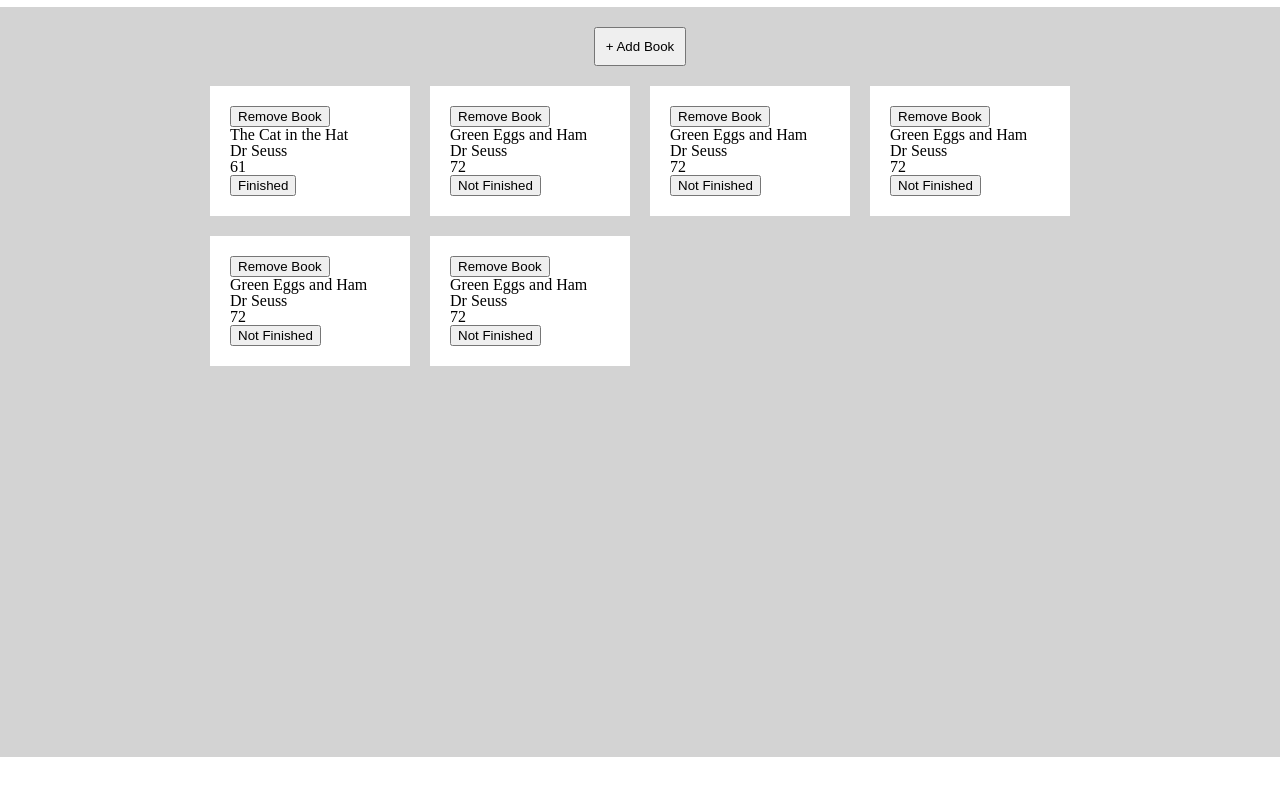
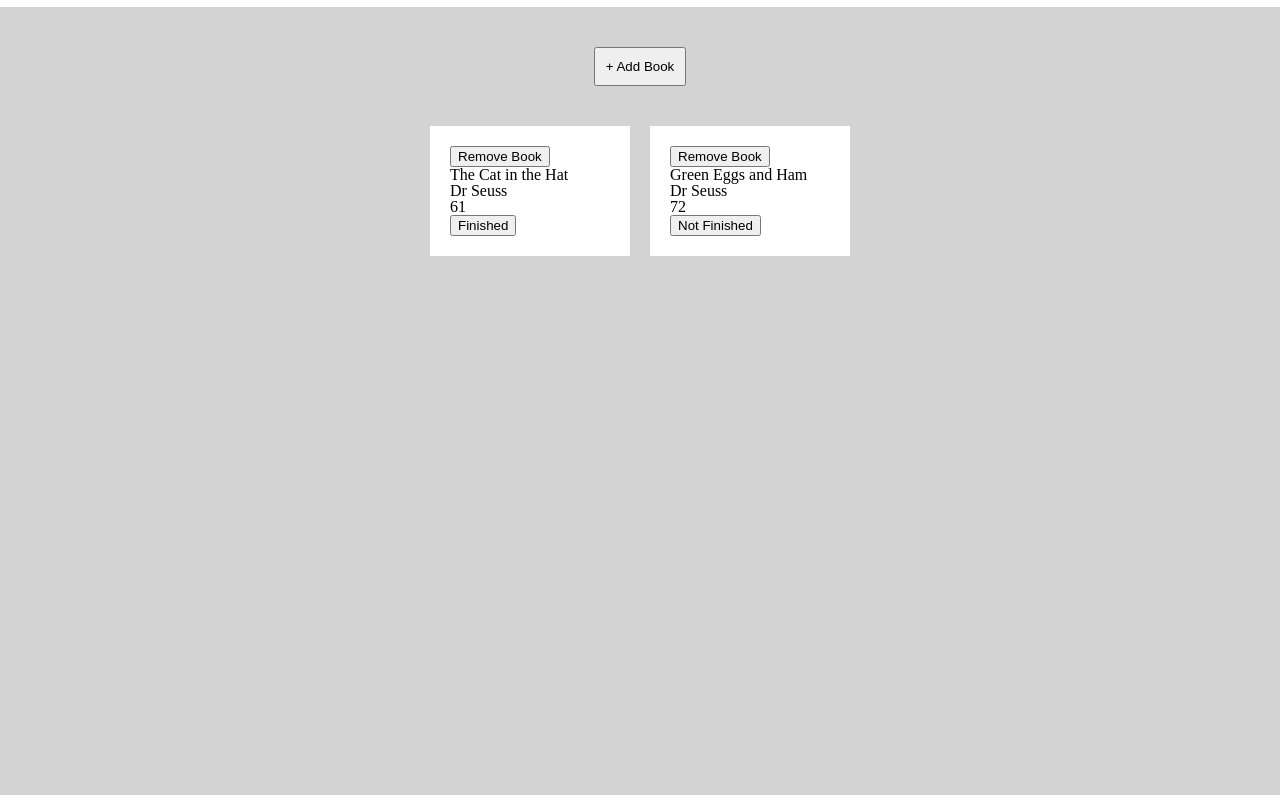
Before and after one commit to DylanSHLiang/library, a plain HTML site: page index.html in a window 1280 px wide. Shown: the part 43-838 px from the top of the page. Before the commit the page ends 800 px from the top, so only its background shows below. Drawn offline with Linux system fonts and the light colour scheme.

Commit message:
Added functionality to remove and add books

```diff
--- a/index.html
+++ b/index.html
@@ -11,48 +11,6 @@
     <div class="container">
         <button class="add">+ Add Book</button>
         <div class="library">
-            <div class="book">
-                <button class="remove">Remove Book</button>
-                <h2 class="name">The Cat in the Hat</h2>
-                <h3 class="author">Dr Seuss</h3>
-                <p class="pages">61</p>
-                <button class="finished">Finished</button>
-            </div>
-            <div class="book">
-                <button class="remove">Remove Book</button>
-                <h2 class="name">Green Eggs and Ham</h2>
-                <h3 class="author">Dr Seuss</h3>
-                <p class="pages">72</p>
-                <button class="finished">Not Finished</button>
-            </div>
-            <div class="book">
-                <button class="remove">Remove Book</button>
-                <h2 class="name">Green Eggs and Ham</h2>
-                <h3 class="author">Dr Seuss</h3>
-                <p class="pages">72</p>
-                <button class="finished">Not Finished</button>
-            </div>
-            <div class="book">
-                <button class="remove">Remove Book</button>
-                <h2 class="name">Green Eggs and Ham</h2>
-                <h3 class="author">Dr Seuss</h3>
-                <p class="pages">72</p>
-                <button class="finished">Not Finished</button>
-            </div>
-            <div class="book">
-                <button class="remove">Remove Book</button>
-                <h2 class="name">Green Eggs and Ham</h2>
-                <h3 class="author">Dr Seuss</h3>
-                <p class="pages">72</p>
-                <button class="finished">Not Finished</button>
-            </div>
-            <div class="book">
-                <button class="remove">Remove Book</button>
-                <h2 class="name">Green Eggs and Ham</h2>
-                <h3 class="author">Dr Seuss</h3>
-                <p class="pages">72</p>
-                <button class="finished">Not Finished</button>
-            </div>
         </div>
     </div>
     <script src="./scripts.js"></script>
--- a/scripts.js
+++ b/scripts.js
@@ -1,14 +1,66 @@
 const books = [];
 const add = document.querySelector(".add");
+const library = document.querySelector(".library");
 
-function Book() {
-
+function Book(name, author, pages, finished) {
+    this.name = name;
+    this.author = author;
+    this.pages = pages;
+    this.finished = finished;
 }
 
-function addBookToLibrary() {
+function addBookToLibrary(book) {
+    books.push(book);
+    createBookElement(book);
+}
 
+function createBookElement(book) {
+    let card = document.createElement("div");
+    card.setAttribute("class", "book");
+
+    let remove = document.createElement("button");
+    remove.setAttribute("class", "remove");
+    remove.innerHTML = "Remove Book";
+    remove.addEventListener("click", () => {
+        card.remove();
+    })
+    card.appendChild(remove);
+
+    let name = document.createElement("h2");
+    name.setAttribute("class", "name");
+    name.innerHTML = book.name;
+    card.appendChild(name);
+
+    let author = document.createElement("h3");
+    author.setAttribute("class", "author");
+    author.innerHTML = book.author;
+    card.appendChild(author);
+
+    let pages = document.createElement("p");
+    pages.setAttribute("class", "pages");
+    pages.innerHTML = book.pages;
+    card.appendChild(pages);
+
+    let finished = document.createElement("button");
+    finished.setAttribute("class", "finished");
+    if (book.finished) {
+        finished.innerHTML = "Finished";
+    } else {
+        finished.innerHTML = "Not Finished";
+    }
+    card.appendChild(finished);
+
+    library.appendChild(card);
 }
 
 add.addEventListener("click", event => {
-    console.log("POP FOR BOOK INFO");
+    let book = new Book("Book name", "Author", books.length, false);
+    addBookToLibrary(book);
+    console.log(books);
 });
+
+const cat = new Book("The Cat in the Hat", "Dr Seuss", 61, true);
+const eggs = new Book("Green Eggs and Ham", "Dr Seuss", 72, false);
+
+addBookToLibrary(cat);
+addBookToLibrary(eggs);
--- a/styles.css
+++ b/styles.css
@@ -62,14 +62,15 @@ header h1 {
 
 .container {
     background-color: #d3d3d3;
-    height: calc(100vh - 50px);
+    min-height: 100vh;
     display: flex;
     flex-direction: column;
     align-items: center;
+    padding: 40px;
 }
 
 .add {
-    margin: 20px;
+    margin-bottom: 40px;
     padding: 10px;
 }
 
```
